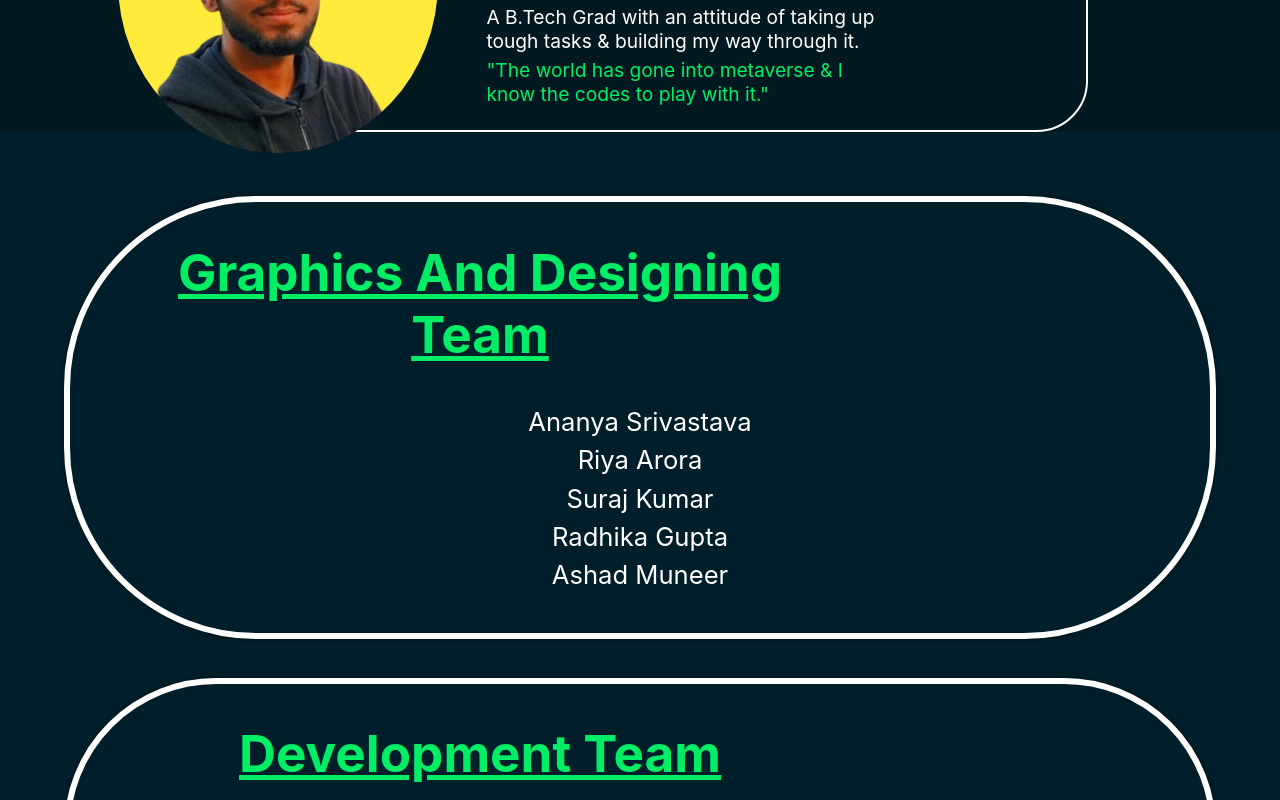
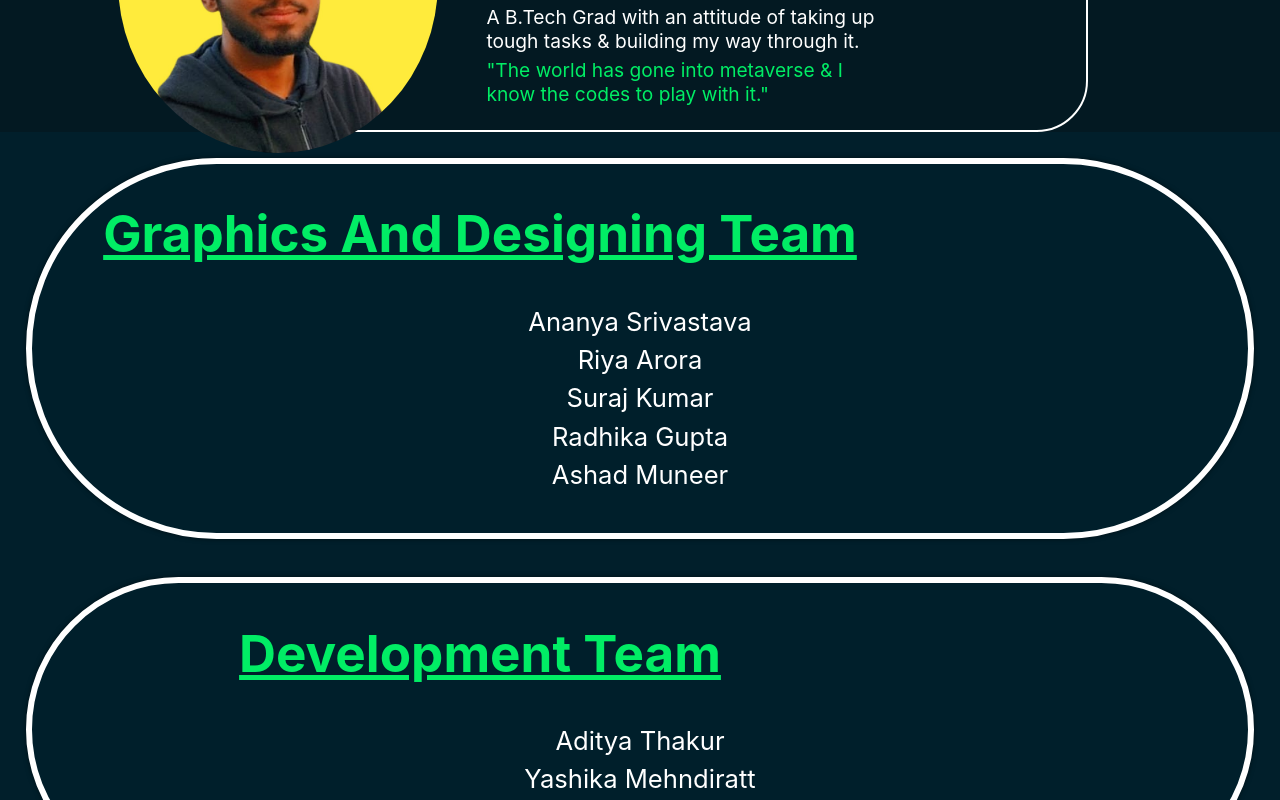
Before and after one commit to aditya123473892/kyc_repo, a React (Create React App) app: page /about in a window 1280 px wide. Shown: the part 1620-2420 px from the top of the page. Built offline with nearby package versions, Linux system fonts and the light colour scheme.

Commit message:
Update members.css

```diff
--- a/src/Screens/members.css
+++ b/src/Screens/members.css
@@ -1,9 +1,10 @@
 .centered-names {
   text-align: center;
   background-color: #011F2B;
+  width: 100vw;
   color: #FFFFFF;
-  padding: 5vw; /* Adjust padding */
-  margin-bottom: 5vw; /* Adjust margin */
+  padding: 2vw; /* Adjust padding */
+  margin-bottom: 0vw; /* Adjust margin */
 }
 
 .team-box {
```
